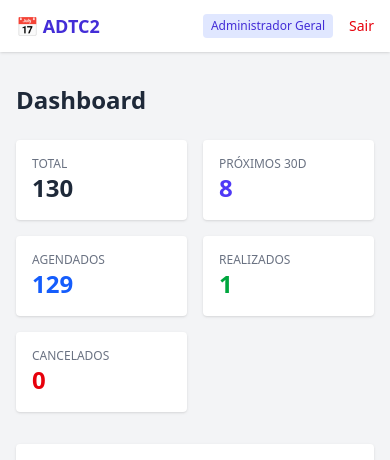
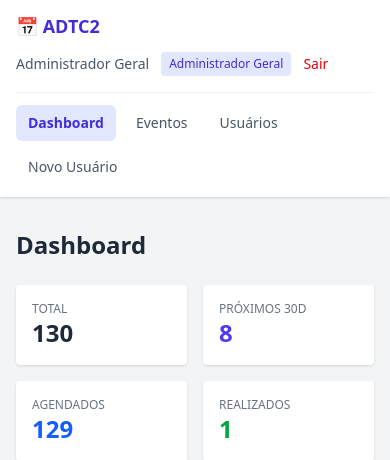
Before and after one commit to AlvesCosta08/eventos, a Laravel app: page /dashboard in a window 390 px wide. Shown: the top 460 px of the page. Run offline with Laravel 12, Linux system fonts and the light colour scheme; a user stored in the database is signed in; data comes from the database, SQL or seed files in the repository; style sheets or scripts are compiled from the project's sources.

Commit message:
fix: torna menu de navegacao responsivo

```diff
--- a/resources/views/layouts/app.blade.php
+++ b/resources/views/layouts/app.blade.php
@@ -1,3 +1,4 @@
+
 <!DOCTYPE html>
 <html lang="pt-BR">
 <head>
@@ -7,50 +8,95 @@
     <title>ADTC2 Eventos</title>
     @vite(['resources/css/app.css', 'resources/js/app.js'])
 </head>
+
 <body class="bg-gray-100 min-h-screen">
+
     <nav class="bg-white shadow">
-        <div class="max-w-7xl mx-auto px-4 py-3 flex justify-between items-center">
-            <div class="flex items-center gap-6">
-                <a href="{{ route('dashboard') }}" class="font-bold text-lg text-indigo-700">📅 ADTC2</a>
+        <div class="max-w-7xl mx-auto px-4 py-3">
+
+            <div class="flex flex-wrap items-center justify-between gap-3">
+
+                <a href="{{ route('dashboard') }}"
+                   class="font-bold text-lg text-indigo-700">
+                    📅 ADTC2
+                </a>
+
                 @auth
-                    <div class="hidden md:flex gap-4 text-sm">
-                        <a href="{{ route('dashboard') }}"
-                           class="{{ request()->routeIs('dashboard') ? 'text-indigo-700 font-semibold' : 'text-gray-600 hover:text-indigo-600' }}">
-                            Dashboard
-                        </a>
-                        <a href="{{ route('eventos.index') }}"
-                           class="{{ request()->routeIs('eventos.*') ? 'text-indigo-700 font-semibold' : 'text-gray-600 hover:text-indigo-600' }}">
-                            Eventos
-                        </a>
-                        @if(auth()->user()->isAdminGeral())
-                            <a href="{{ route('users.index') }}"
-                               class="{{ request()->routeIs('users.*') ? 'text-indigo-700 font-semibold' : 'text-gray-600 hover:text-indigo-600' }}">
-                                Usuários
-                            </a>
-                        @endif
+                    <div class="flex flex-wrap items-center gap-3 text-sm">
+
+                        <span class="text-gray-600">
+                            {{ auth()->user()->name }}
+                        </span>
+
+                        <span class="px-2 py-1 bg-indigo-100 text-indigo-700 rounded text-xs">
+                            {{ auth()->user()->role->label() }}
+                        </span>
+
+                        <form action="{{ route('logout') }}" method="POST">
+                            @csrf
+                            <button type="submit"
+                                    class="text-red-600 hover:underline">
+                                Sair
+                            </button>
+                        </form>
+
                     </div>
                 @endauth
+
             </div>
+
             @auth
-                <div class="flex items-center gap-4 text-sm">
-                    <span class="text-gray-600 hidden sm:inline">{{ auth()->user()->name }}</span>
-                    <span class="px-2 py-1 bg-indigo-100 text-indigo-700 rounded text-xs">
-                        {{ auth()->user()->role->label() }}
-                    </span>
-                    <form action="{{ route('logout') }}" method="POST">
-                        @csrf
-                        <button class="text-red-600 hover:underline">Sair</button>
-                    </form>
+                <div class="mt-4 flex flex-wrap items-center gap-2 text-sm border-t border-gray-100 pt-3">
+
+                    <a href="{{ route('dashboard') }}"
+                       class="px-3 py-2 rounded-md transition-colors
+                       {{ request()->routeIs('dashboard')
+                           ? 'bg-indigo-100 text-indigo-700 font-semibold'
+                           : 'text-gray-600 hover:bg-gray-100 hover:text-indigo-600' }}">
+                        Dashboard
+                    </a>
+
+                    <a href="{{ route('eventos.index') }}"
+                       class="px-3 py-2 rounded-md transition-colors
+                       {{ request()->routeIs('eventos.*')
+                           ? 'bg-indigo-100 text-indigo-700 font-semibold'
+                           : 'text-gray-600 hover:bg-gray-100 hover:text-indigo-600' }}">
+                        Eventos
+                    </a>
+
+                    @if(auth()->user()->isAdminGeral())
+                        <a href="{{ route('users.index') }}"
+                           class="px-3 py-2 rounded-md transition-colors
+                           {{ request()->routeIs('users.*')
+                               ? 'bg-indigo-100 text-indigo-700 font-semibold'
+                               : 'text-gray-600 hover:bg-gray-100 hover:text-indigo-600' }}">
+                            Usuários
+                        </a>
+
+                        <a href="{{ route('users.create') }}"
+                           class="px-3 py-2 rounded-md transition-colors
+                           {{ request()->routeIs('users.create')
+                               ? 'bg-indigo-100 text-indigo-700 font-semibold'
+                               : 'text-gray-600 hover:bg-gray-100 hover:text-indigo-600' }}">
+                            Novo Usuário
+                        </a>
+                    @endif
+
                 </div>
             @endauth
+
         </div>
     </nav>
 
     <main class="max-w-7xl mx-auto px-4 py-8">
         @if(session('success'))
-            <div class="mb-4 p-3 bg-green-100 text-green-800 rounded">{{ session('success') }}</div>
+            <div class="mb-4 p-3 bg-green-100 text-green-800 rounded">
+                {{ session('success') }}
+            </div>
         @endif
+
         @yield('content')
     </main>
+
 </body>
 </html>
```
